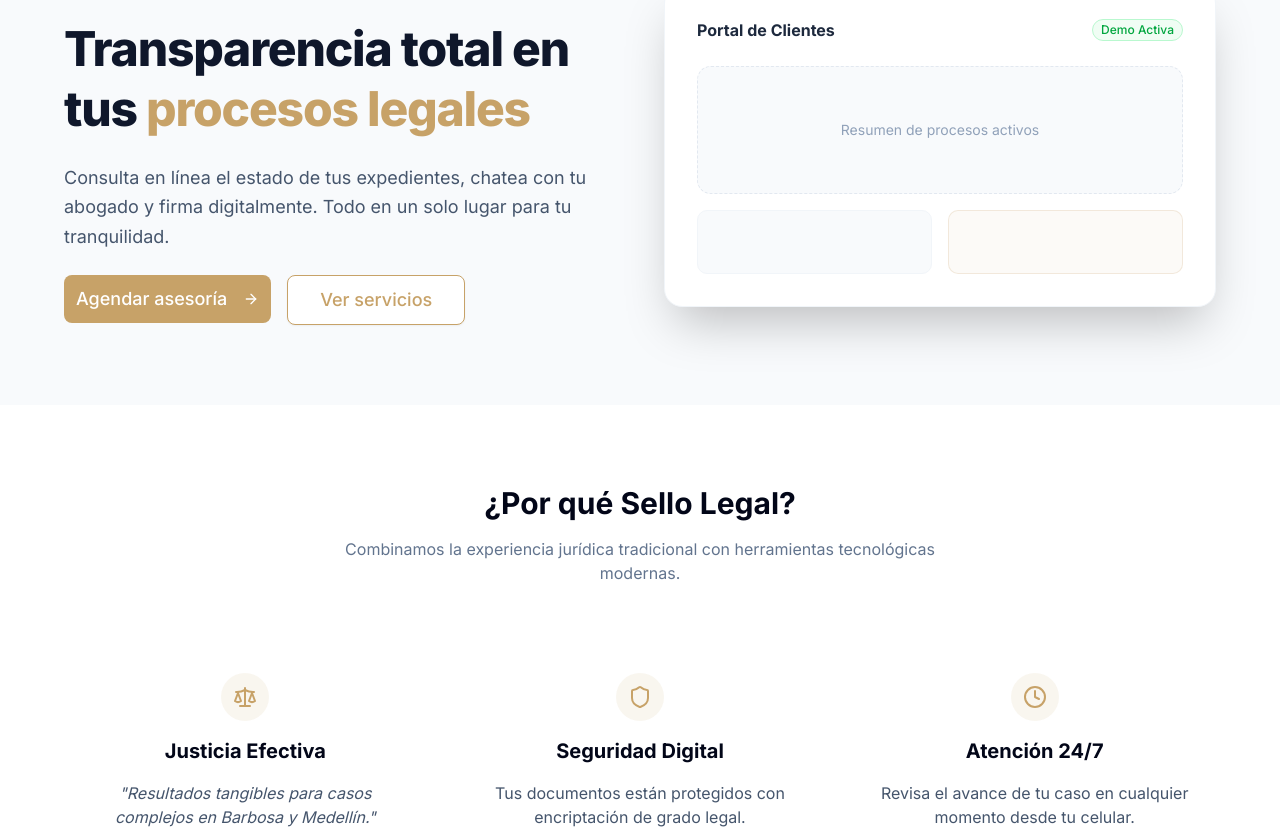
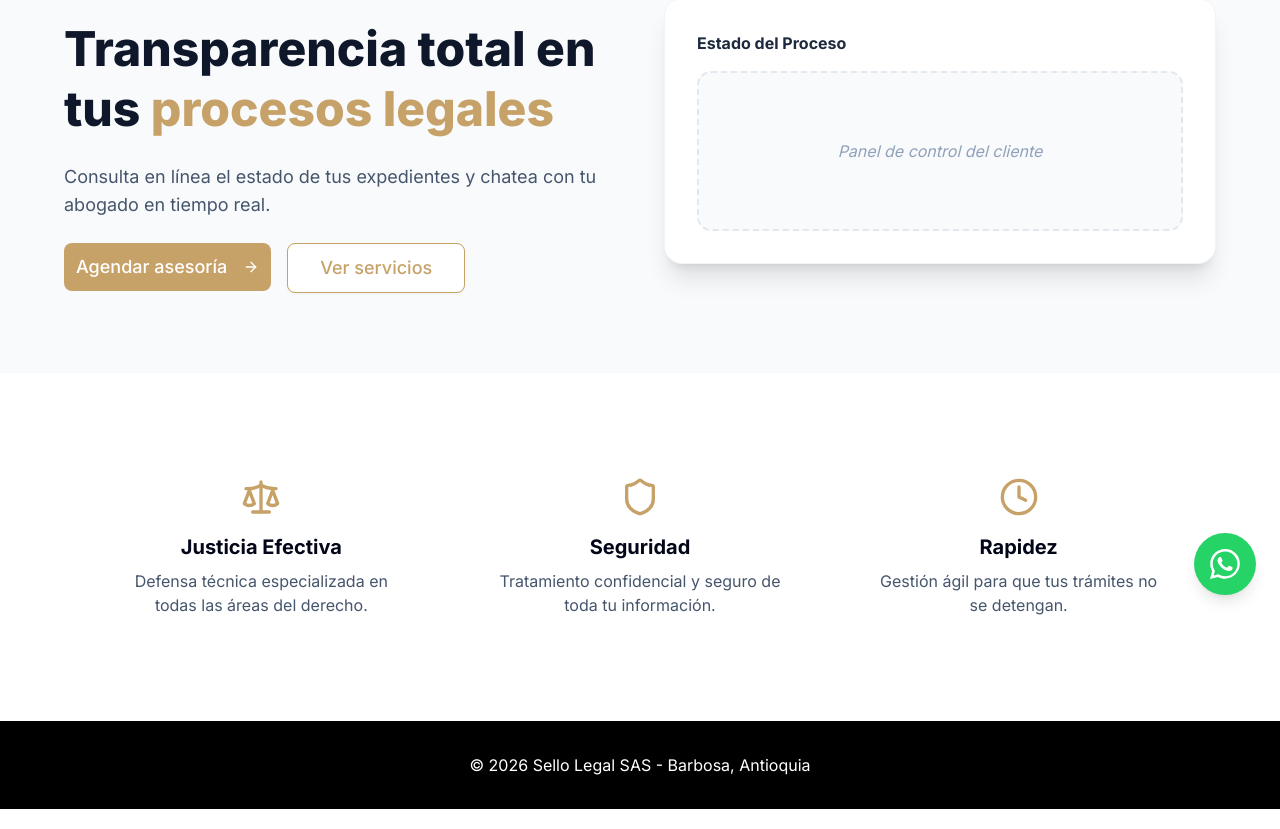
Before and after one commit to Helen3887/sello-legal, a Next.js app: page / in a window 1280 px wide. Shown: the part 181-1010 px from the top of the page. Built offline with nearby package versions, Linux system fonts and the light colour scheme.

Commit message:
Web completa con navegación y WhatsApp

```diff
--- a/app/contactos/page.tsx
+++ /dev/null
@@ -1,17 +0,0 @@
-export default function ContactoPage() {
-  return (
-    <div className="container mx-auto py-16 px-4 grid md:grid-cols-2 gap-12">
-      <div>
-        <h1 className="text-4xl font-bold mb-6">Contáctanos</h1>
-        <p className="text-lg text-gray-700 mb-4">📍 <b>Ubicación:</b> Barbosa, Antioquia.</p>
-        <p className="text-lg text-gray-700 mb-4">📞 <b>WhatsApp:</b> +57 300 573 7222</p>
-        <p className="text-lg text-gray-700 mb-8">📧 <b>Correo:</b> contacto@sellolegal.com</p>
-
-        <div className="bg-gray-200 h-64 rounded-lg flex items-center justify-center">
-          {/* Aquí puedes pegar el iframe del mapa de Google Maps más tarde */}
-          <p className="text-gray-500 italic">Mapa de Google Maps (Barbosa)</p>
-        </div>
-      </div>
-    </div>
-  );
-}
--- a/app/layout.tsx
+++ b/app/layout.tsx
@@ -1,7 +1,7 @@
 import type { Metadata } from "next";
 import { Inter } from "next/font/google";
 import "./globals.css";
-import Link from "next/link"; // Necesario para navegar entre carpetas
+import Link from "next/link";
 
 const inter = Inter({ subsets: ["latin"] });
 
@@ -18,7 +18,7 @@
   return (
     <html lang="es">
       <body className={inter.className}>
-        {/* BARRA DE NAVEGACIÓN GLOBAL */}
+        {/* BARRA DE NAVEGACIÓN */}
         <nav className="flex items-center justify-between px-8 py-4 bg-white border-b sticky top-0 z-50">
           <Link href="/" className="text-xl font-bold text-[#C7A268]">
             Sello Legal
@@ -31,22 +31,30 @@
             <Link href="/contacto" className="hover:text-[#C7A268] transition">Contacto</Link>
           </div>
 
-          <div>
-            <Link href="/citas">
-              <button className="bg-[#C7A268] hover:bg-[#B8925F] text-white px-5 py-2 rounded-lg text-sm font-semibold transition">
-                Agendar Cita
-              </button>
-            </Link>
-          </div>
+          <Link href="/citas">
+            <button className="bg-[#C7A268] hover:bg-[#B8925F] text-white px-5 py-2 rounded-lg text-sm font-semibold transition">
+              Agendar Cita
+            </button>
+          </Link>
         </nav>
 
-        {/* AQUÍ SE CARGAN LAS PÁGINAS (page.tsx de cada carpeta) */}
+        {/* CONTENIDO DE LAS PÁGINAS */}
         <main>{children}</main>
 
-        <footer className="bg-black text-white py-8 text-center mt-20">
-          <p className="text-sm opacity-70">
-            © 2026 Sello Legal SAS - Barbosa, Antioquia
-          </p>
+        {/* BOTÓN FLOTANTE DE WHATSAPP */}
+        <a
+          href="https://wa.me/573005737222?text=Hola%20Sello%20Legal,%20necesito%20una%20asesoría"
+          target="_blank"
+          rel="noopener noreferrer"
+          className="fixed bottom-6 right-6 bg-[#25D366] text-white p-4 rounded-full shadow-lg hover:bg-[#128C7E] transition-all z-[60] flex items-center justify-center hover:scale-110"
+        >
+          <svg width="30" height="30" viewBox="0 0 24 24" fill="currentColor">
+            <path d="M17.472 14.382c-.297-.149-1.758-.867-2.03-.967-.273-.099-.471-.148-.67.15-.197.297-.767.966-.94 1.164-.173.199-.347.223-.644.075-.297-.15-1.255-.463-2.39-1.475-.883-.788-1.48-1.761-1.653-2.059-.173-.297-.018-.458.13-.606.134-.133.298-.347.446-.52.149-.174.198-.298.298-.497.099-.198.05-.371-.025-.52-.075-.149-.669-1.612-.916-2.207-.242-.579-.487-.5-.669-.51-.173-.008-.371-.01-.57-.01-.198 0-.52.074-.792.372-.272.297-1.04 1.016-1.04 2.479 0 1.462 1.065 2.875 1.213 3.074.149.198 2.096 3.2 5.077 4.487.709.306 1.262.489 1.694.625.712.227 1.36.195 1.871.118.571-.085 1.758-.719 2.006-1.413.248-.694.248-1.289.173-1.413-.074-.124-.272-.198-.57-.347m-5.421 7.403h-.004a9.87 9.87 0 01-5.031-1.378l-.361-.214-3.741.982.998-3.648-.235-.374a9.86 9.86 0 01-1.51-5.26c.001-5.45 4.436-9.884 9.888-9.884 2.64 0 5.122 1.03 6.988 2.898a9.825 9.825 0 012.893 6.994c-.003 5.45-4.437 9.884-9.885 9.884m8.413-18.297A11.815 11.815 0 0012.05 0C5.495 0 .16 5.335.157 11.892c0 2.096.547 4.142 1.588 5.945L0 24l6.335-1.662c1.72.937 3.659 1.435 5.621 1.436h.005c6.554 0 11.89-5.335 11.893-11.893a11.821 11.821 0 00-3.48-8.413z"/>
+          </svg>
+        </a>
+
+        <footer className="bg-black text-white py-8 text-center">
+          <p>© 2026 Sello Legal SAS - Barbosa, Antioquia</p>
         </footer>
       </body>
     </html>
--- a/app/page.tsx
+++ b/app/page.tsx
@@ -1,24 +1,23 @@
 import { Button } from "@/components/ui/button";
-import { Badge } from "@/components/ui/badge"; // Corregido con @/ como hablamos
+import { Badge } from "@/components/ui/badge";
 import { Scale, Shield, Clock, ArrowRight } from "lucide-react";
 import Link from "next/link";
 
 export default function InicioPage() {
   return (
     <div className="flex flex-col min-h-screen">
-      {/* SECCIÓN HERO (Bienvenida) */}
+      {/* SECCIÓN HERO */}
       <section className="bg-slate-50 py-20 px-6">
         <div className="max-w-6xl mx-auto grid md:grid-cols-2 gap-12 items-center">
           <div className="space-y-6">
             <Badge className="bg-[#C7A268]/10 text-[#C7A268] border-[#C7A268]/20 px-3 py-1">
-              Firma de Abogados en Barbosa
+              Abogados en Barbosa, Antioquia
             </Badge>
-            <h1 className="text-5xl font-extrabold tracking-tight text-slate-900 leading-tight">
+            <h1 className="text-5xl font-extrabold text-slate-900 leading-tight">
               Transparencia total en tus <span className="text-[#C7A268]">procesos legales</span>
             </h1>
-            <p className="text-lg text-slate-600 leading-relaxed">
-              Consulta en línea el estado de tus expedientes, chatea con tu abogado
-              y firma digitalmente. Todo en un solo lugar para tu tranquilidad.
+            <p className="text-lg text-slate-600">
+              Consulta en línea el estado de tus expedientes y chatea con tu abogado en tiempo real.
             </p>
             <div className="flex gap-4">
               <Link href="/citas">
@@ -33,56 +32,31 @@
               </Link>
             </div>
           </div>
-          <div className="relative">
-            <div className="bg-white p-8 rounded-2xl shadow-2xl border border-slate-100">
-              <div className="flex items-center justify-between mb-6">
-                <h3 className="font-bold text-slate-800">Portal de Clientes</h3>
-                <Badge variant="outline" className="text-green-600 border-green-200 bg-green-50">Demo Activa</Badge>
-              </div>
-              <div className="space-y-4">
-                <div className="h-32 bg-slate-50 rounded-xl border border-dashed border-slate-200 flex items-center justify-center">
-                  <p className="text-sm text-slate-400">Resumen de procesos activos</p>
-                </div>
-                <div className="grid grid-cols-2 gap-4">
-                  <div className="h-16 bg-slate-50 rounded-lg border border-slate-100"></div>
-                  <div className="h-16 bg-[#C7A268]/5 rounded-lg border border-[#C7A268]/20"></div>
-                </div>
-              </div>
+          <div className="bg-white p-8 rounded-2xl shadow-xl border border-slate-100">
+            <h3 className="font-bold text-slate-800 mb-4">Estado del Proceso</h3>
+            <div className="h-40 bg-slate-50 rounded-xl flex items-center justify-center border-dashed border-2 border-slate-200">
+              <p className="text-slate-400 italic">Panel de control del cliente</p>
             </div>
           </div>
         </div>
       </section>
 
-      {/* SECCIÓN DE POR QUÉ ELEGIRNOS */}
-      <section className="py-20 px-6 bg-white">
-        <div className="max-w-6xl mx-auto">
-          <div className="text-center mb-16">
-            <h2 className="text-3xl font-bold mb-4">¿Por qué Sello Legal?</h2>
-            <p className="text-slate-500 max-w-2xl mx-auto">Combinamos la experiencia jurídica tradicional con herramientas tecnológicas modernas.</p>
-          </div>
-          <div className="grid md:grid-cols-3 gap-8">
-            <div className="p-6 text-center space-y-4">
-              <div className="w-12 h-12 bg-[#C7A268]/10 rounded-full flex items-center justify-center mx-auto text-[#C7A268]">
-                <Scale size={24} />
-              </div>
-              <h3 className="font-bold text-xl">Justicia Efectiva</h3>
-              <p className="text-slate-600 italic">"Resultados tangibles para casos complejos en Barbosa y Medellín."</p>
-            </div>
-            <div className="p-6 text-center space-y-4">
-              <div className="w-12 h-12 bg-[#C7A268]/10 rounded-full flex items-center justify-center mx-auto text-[#C7A268]">
-                <Shield size={24} />
-              </div>
-              <h3 className="font-bold text-xl">Seguridad Digital</h3>
-              <p className="text-slate-600">Tus documentos están protegidos con encriptación de grado legal.</p>
-            </div>
-            <div className="p-6 text-center space-y-4">
-              <div className="w-12 h-12 bg-[#C7A268]/10 rounded-full flex items-center justify-center mx-auto text-[#C7A268]">
-                <Clock size={24} />
-              </div>
-              <h3 className="font-bold text-xl">Atención 24/7</h3>
-              <p className="text-slate-600">Revisa el avance de tu caso en cualquier momento desde tu celular.</p>
-            </div>
-          </div>
+      {/* SECCIÓN CARACTERÍSTICAS */}
+      <section className="py-20 px-6 bg-white grid md:grid-cols-3 gap-8 max-w-6xl mx-auto">
+        <div className="text-center p-6">
+          <Scale className="mx-auto text-[#C7A268] mb-4" size={40} />
+          <h3 className="font-bold text-xl mb-2">Justicia Efectiva</h3>
+          <p className="text-slate-600">Defensa técnica especializada en todas las áreas del derecho.</p>
+        </div>
+        <div className="text-center p-6">
+          <Shield className="mx-auto text-[#C7A268] mb-4" size={40} />
+          <h3 className="font-bold text-xl mb-2">Seguridad</h3>
+          <p className="text-slate-600">Tratamiento confidencial y seguro de toda tu información.</p>
+        </div>
+        <div className="text-center p-6">
+          <Clock className="mx-auto text-[#C7A268] mb-4" size={40} />
+          <h3 className="font-bold text-xl mb-2">Rapidez</h3>
+          <p className="text-slate-600">Gestión ágil para que tus trámites no se detengan.</p>
         </div>
       </section>
     </div>
```
Also changed, not shown: app/contacto/page.tsx (added, +79 -0 lines).
